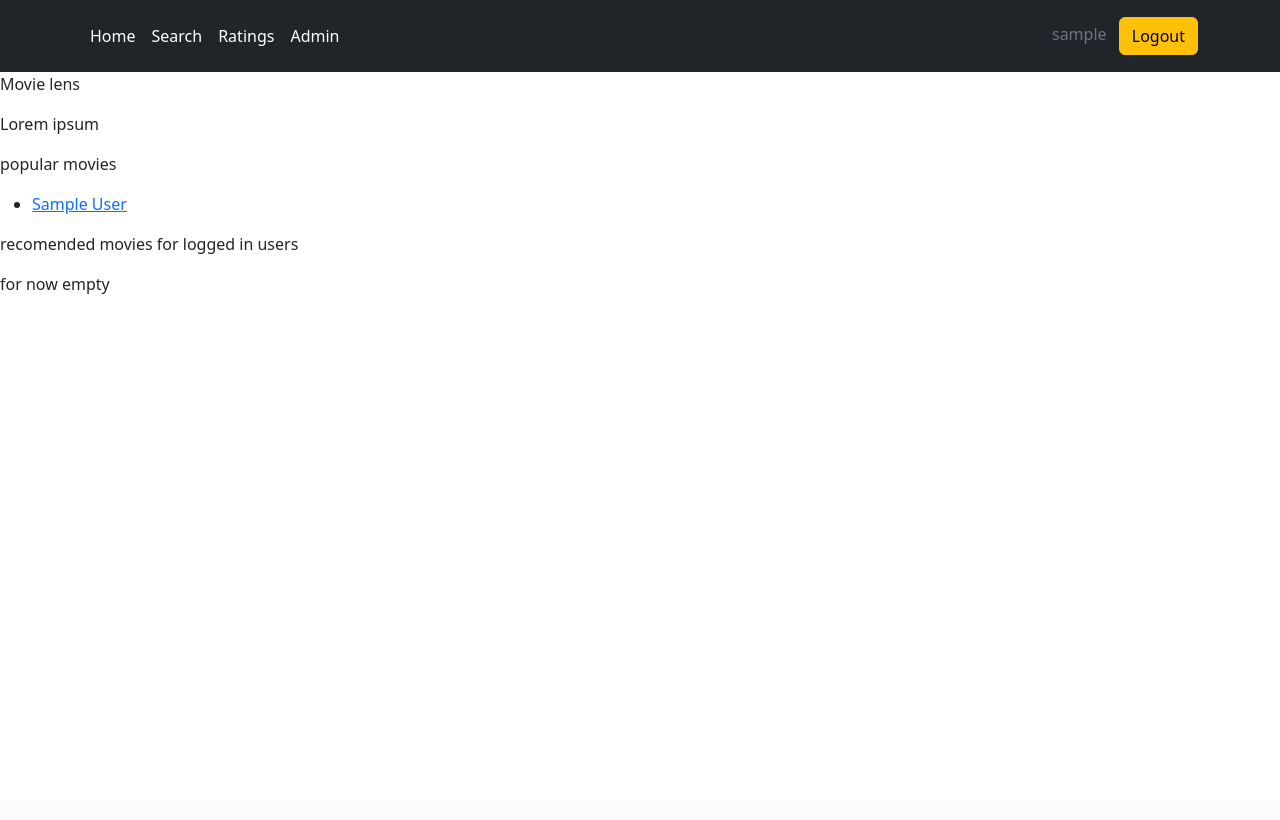
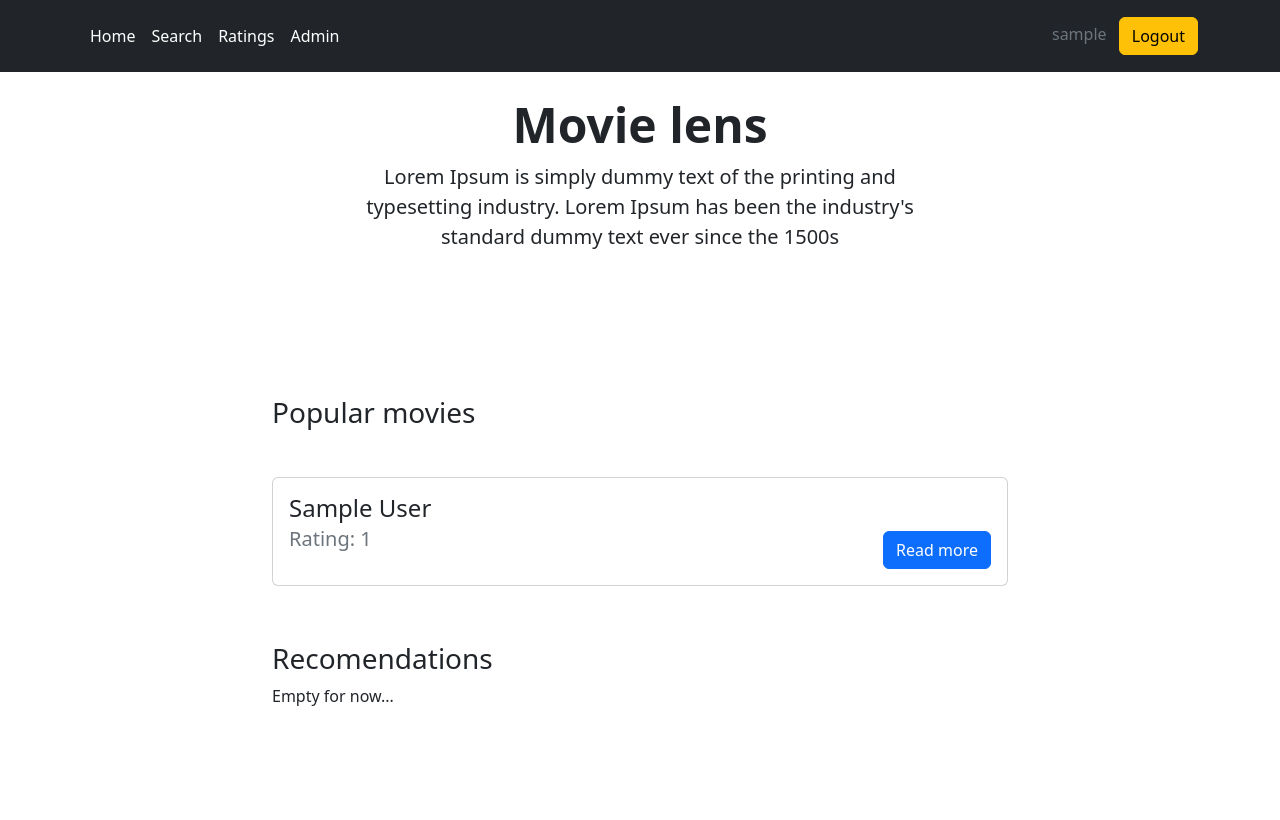
Before and after one commit to LukaszJankowski1310/movie-lens-django, a Django app: page / in a window 1280 px wide. Before the commit the page ends 294 px from the top, so only its background shows below. Run offline with Django 4.2, Linux system fonts and the light colour scheme; a user stored in the database is signed in; tables that the repository leaves empty hold one stand-in row (values such as "Sample post").

Commit message:
final part 1

```diff
--- a/movielens/userview/templates/userview/index.html
+++ b/movielens/userview/templates/userview/index.html
@@ -3,24 +3,48 @@
 
 {% block content %}
 
-<div>
-    <p>Movie lens</p>
-    <p>Lorem ipsum</p>
-    <p>popular movies</p>
-    <ul>
-    {% for movie in movies%}
-        <li>
-            <a href="/movie/{{movie.id}}">{{  movie.title }}</a>
-        </li>
-    {% endfor%}
-    </ul>
+<div class="px-4 py-4 text-center">
+    <h1 class="display-5 fw-bold">Movie lens</h1>
+    <div class="col-lg-6 mx-auto">
+        <p class="lead mb-4">
+            Lorem Ipsum is simply dummy text of the printing and typesetting industry.
+            Lorem Ipsum has been the industry's standard dummy text ever since the 1500s
+        </p>
+    </div>
+</div>
+
+<div class="container py-5">
+    <div class="row justify-content-center">
+    <div class="col-8">
+        <h3 class="my-5">Popular movies</h3>
+
+        {% for movie in movies %}
+        <div class="card my-2">
+            <div class="card-body">
+                <h4 class="card-title">{{  movie.0.title }}</h4>
+                <div class="row justify-content-evenly">
+                    <div class="col-6"><h5 class="card-subtitle mb-2 text-muted">Rating:  {{ movie.1 }}</h5></div>
+                    <div class="col-6 text-end"><a href="/movie/{{ movie.0.id }}" class="btn btn-primary text">Read more</a></div>
+                </div>
+
+            </div>
+        </div>
+        {% endfor %}
+
+    </div>
+    </div>
 
 
     {% if user.is_superuser %}
-        <p>recomended movies for logged in users</p>
-        <p>for now empty</p>
+    <div class="row justify-content-center my-5">
+        <div class="col-8">
+            <h3>Recomendations</h3>
+            <p>Empty for now...</p>
+        </div>
+    </div>
     {% endif %}
 
 </div>
 
+
 {% endblock %}
--- a/movielens/userview/views.py
+++ b/movielens/userview/views.py
@@ -18,8 +18,18 @@ from .models import Movie, Genre, Rating, Comment
 
 
 def index(request : HttpRequest):
-    movies = Movie.objects.order_by('-title')
-    return render(request=request, template_name="userview/index.html", context={'movies': movies})
+    movies = Movie.objects.order_by('-title')[0:10]
+    data = []
+    for movie in movies:
+        ratings = Rating.objects.filter(movie_id = movie.id)
+        if ratings.count() == 0:
+            avg_rating = '---'
+        else:
+            avg_rating = round(mean([ r.value for r in ratings]), 2)
+        data.append([movie, avg_rating])
+
+
+    return render(request=request, template_name="userview/index.html", context={'movies': data})
 
 
 def search(request : HttpRequest):
@@ -39,13 +49,27 @@ def search(request : HttpRequest):
         results = None
 
         if movie_title:
-            results = Movie.objects.filter(title__icontains=movie_title)
+            res = []
+            movies = Movie.objects.filter(title__icontains=movie_title)
+            for movie in movies:
+                ratings = Rating.objects.filter(movie_id = movie.id)
+                avg_rating = "---"
+                if ratings.count() != 0:
+                    avg_rating = round(mean([ r.value for r in ratings]), 2)
+                res.append([movie, avg_rating])
+
+            if len(res) > 0:
+                results = res
 
         elif genre:
             res = []
             for movie in Movie.objects.all():
                 if movie.genres.filter(name__icontains=genre).count() > 0:
-                    res.append(movie)
+                    ratings = Rating.objects.filter(movie_id = movie.id)
+                    avg_rating = "---"
+                    if not ratings.count() == 0:
+                        avg_rating = round(mean([ r.value for r in ratings]), 2)
+                    res.append([movie, avg_rating])
 
             if len(res) > 0:
                 results = res
@@ -59,9 +83,7 @@ def search(request : HttpRequest):
 
                 avg_rating = round(mean([ r.value for r in ratings]), 2)
                 if avg_rating >= int(minimal_rating):
-                    res.append(movie)
-
-
+                    res.append([movie, avg_rating])
 
             if len(res) > 0:
                 results = res
@@ -145,8 +167,9 @@ def movie(request : HttpRequest, *args, **kwargs):
         return render(request=request, template_name="userview/movie.html", context={'movie': False, 'id':pk})
 
     movie = Movie.objects.get(pk=pk)
-    comments = Comment.objects.filter(movie_id = movie.id)
+    comments = Comment.objects.filter(movie_id = movie.id).order_by('-id')
     ratings = Rating.objects.filter(movie_id = movie.id)
+
     if ratings.count() == 0:
         avg_rating = '---'
     else:
```
Also changed, not shown: movielens/userview/templates/userview/admin.html (+9 -4 lines), movielens/userview/templates/userview/movie.html (+74 -29 lines), movielens/userview/templates/userview/ratings.html (+22 -4 lines), movielens/userview/templates/userview/search.html (+27 -5 lines).
